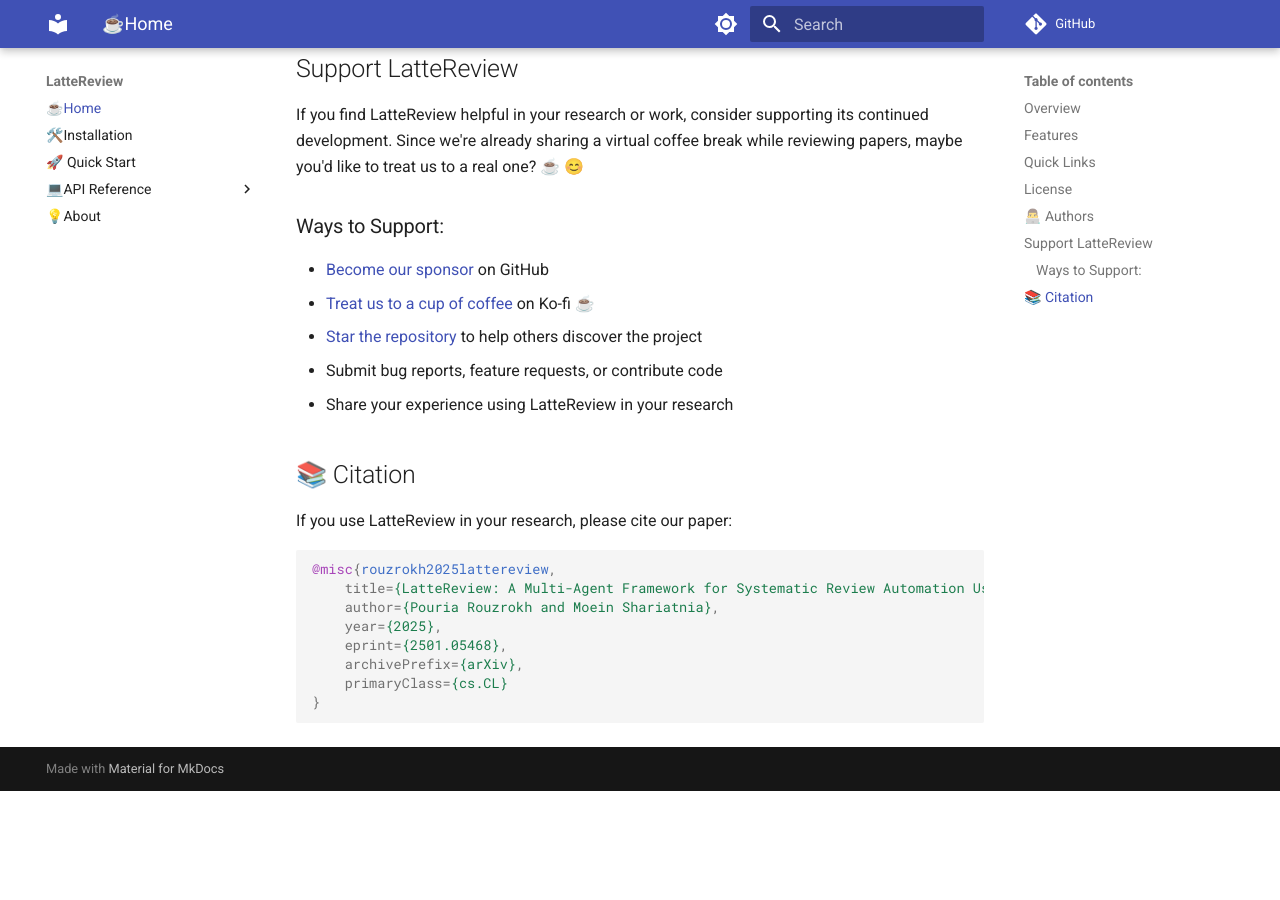
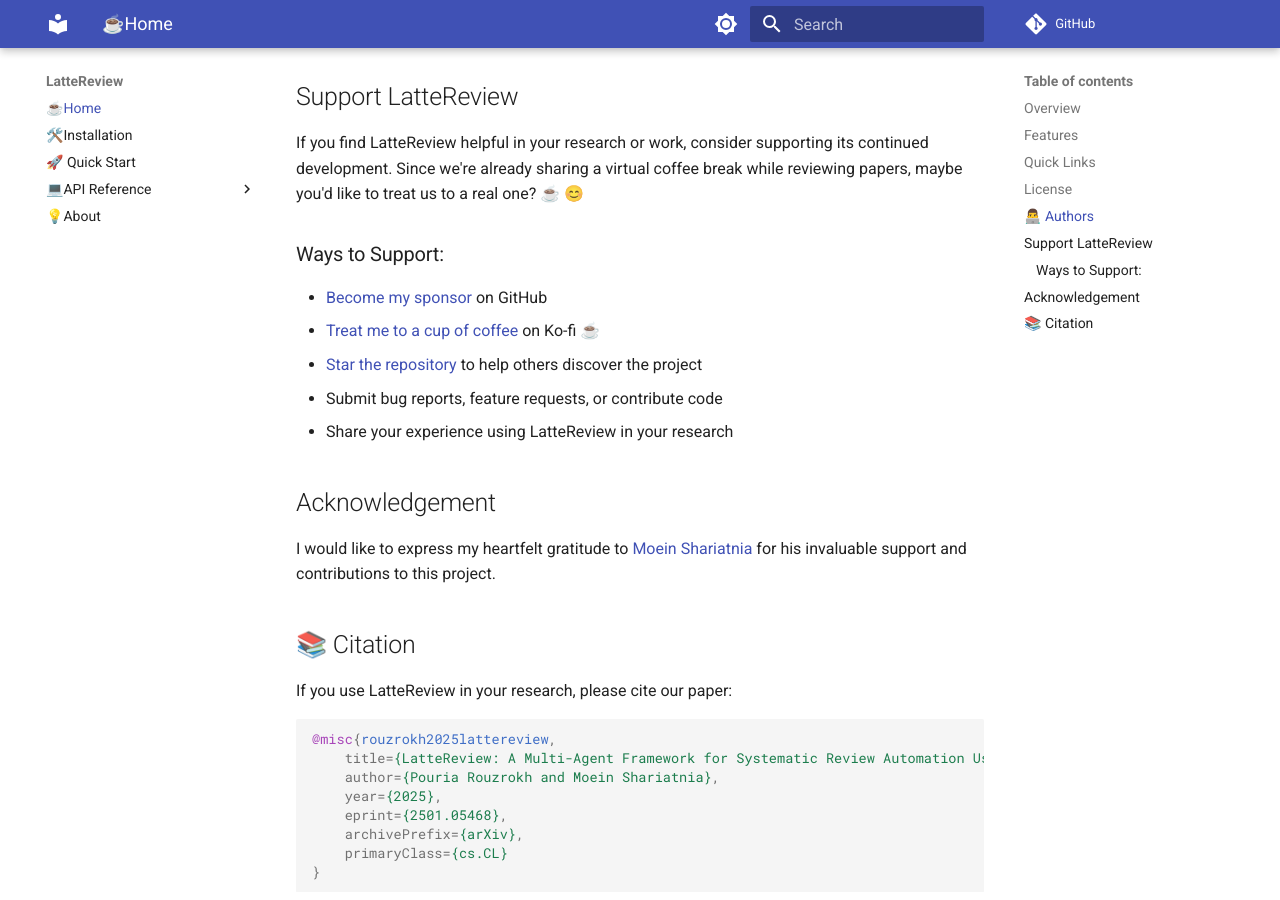
Before and after one commit to kevinchung58/LatteReview, an MkDocs documentation site: the page built from docs/index.md, in a window 1280 px wide and 900 px high, scrolled down 2104 px. Built offline with MkDocs 1.6.1 and Material for MkDocs 9.7.7, drawn with Linux system fonts in a browser that asks for light colours; comment, search, counter and statistics services are not loaded; before the commit the page ends 2895 px from its top, so only the background shows below that; grey boxes are pictures that could not be loaded.

```diff
--- a/docs/index.md
+++ b/docs/index.md
@@ -6,7 +6,8 @@
 [![Code style: black](https://img.shields.io/badge/code%20style-black-000000.svg)](https://github.com/psf/black)
 [![Maintained: yes](https://img.shields.io/badge/Maintained%3F-yes-green.svg)](https://github.com/prouzrokh/lattereview)
 [![View on arXiv](https://img.shields.io/badge/arXiv-View%20Paper-orange)](https://arxiv.org/abs/2501.05468)
-[![Sponsor us on GitHub](https://img.shields.io/badge/Sponsor%20us-GitHub%20Sponsors-pink.svg)](https://github.com/sponsors/PouriaRouzrokh)
+[![Sponsor me on GitHub](https://img.shields.io/badge/Sponsor%20me-GitHub%20Sponsors-pink.svg)](https://github.com/sponsors/PouriaRouzrokh)
+[![Support me on Ko-fi](https://img.shields.io/badge/Support%20me-Ko--fi-orange.svg?logo=ko-fi&logoColor=white)](http://ko-fi.com/pouriarouzrokh)
 
 <p><img src="images/robot.png" width="400"></p>
 
@@ -106,11 +107,15 @@ If you find LatteReview helpful in your research or work, consider supporting it
 
 ### Ways to Support:
 
-- [Become our sponsor](https://github.com/sponsors/PouriaRouzrokh) on GitHub
-- [Treat us to a cup of coffee](http://ko-fi.com/pouriarouzrokh) on Ko-fi ☕
+- [Become my sponsor](https://github.com/sponsors/PouriaRouzrokh) on GitHub
+- [Treat me to a cup of coffee](http://ko-fi.com/pouriarouzrokh) on Ko-fi ☕
 - [Star the repository](https://github.com/PouriaRouzrokh/LatteReview) to help others discover the project
 - Submit bug reports, feature requests, or contribute code
 - Share your experience using LatteReview in your research
+
+## Acknowledgement
+
+I would like to express my heartfelt gratitude to [Moein Shariatnia](https://github.com/moein-shariatnia) for his invaluable support and contributions to this project.
 
 ## 📚 Citation
 
```
Also changed, not shown: README.md (+16 -30 lines).
